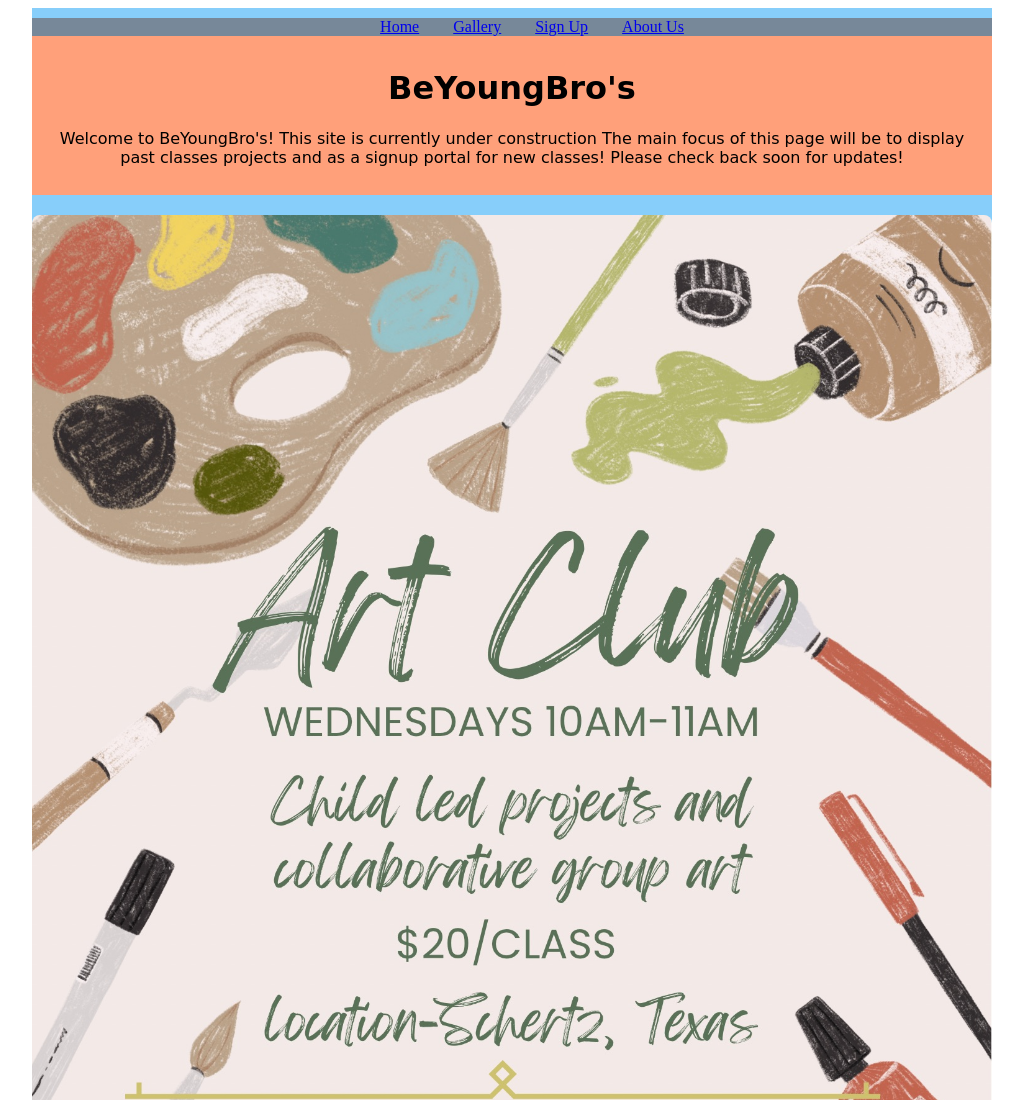
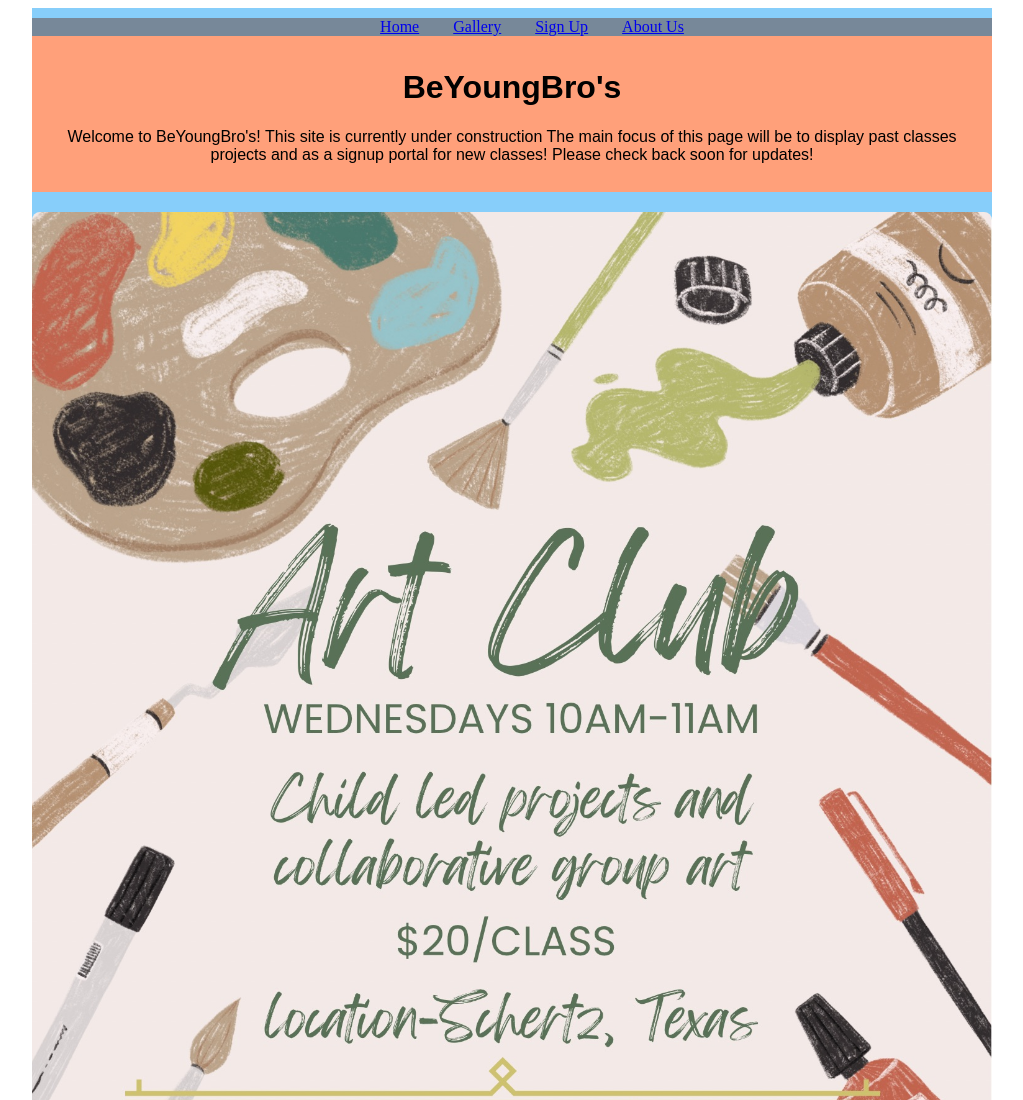
Before and after one commit to dustinf1991/beyoungbros, a plain HTML site: page index.html in a window 1280 px wide. Shown: the top 1100 px of the page, without its empty margins (128-1151 px from the left). Drawn offline with Linux system fonts and the light colour scheme.

Commit message:
changed font from cursive.

```diff
--- a/style.css
+++ b/style.css
@@ -28,7 +28,7 @@
 .header {
     background-color: lightsalmon;
     text-align: center;
-    font-family: cursive;
+    font-family: josefin sans, sans-serif;
     padding: 12px 16px;
 }
 
```
